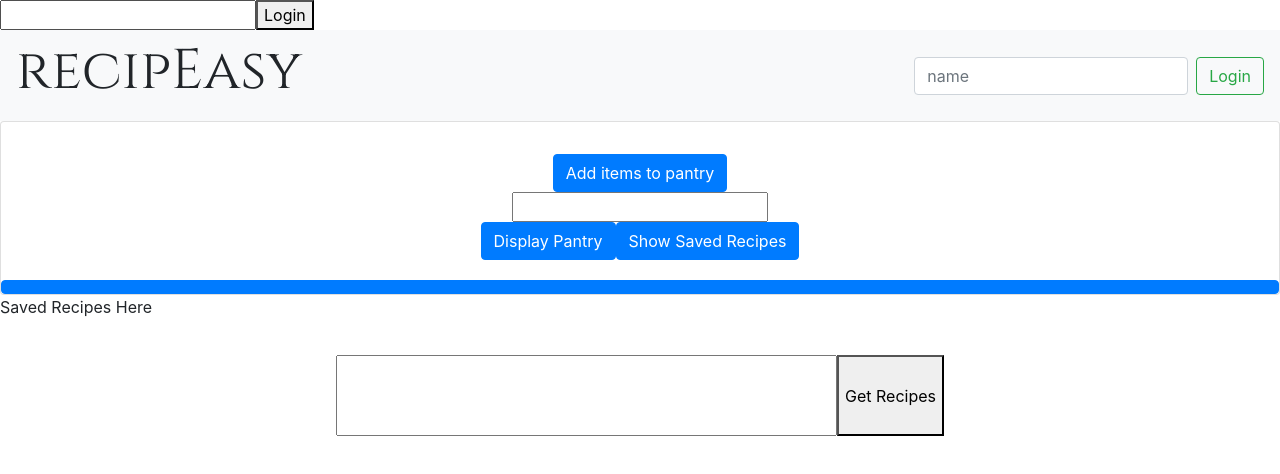
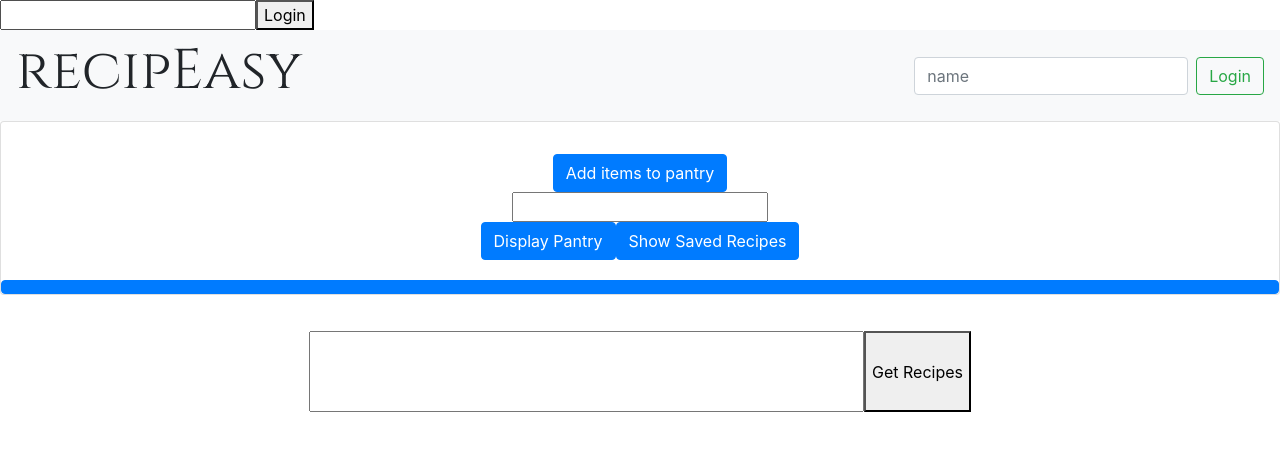
Before and after one commit to therealarcher/final, a React (Create React App) app in the folder front_react_state/: page / in a window 1280 px wide. Shown: the top 474 px of the page. Built offline with nearby package versions, Linux system fonts and the light colour scheme.

Commit message:
adjust search bar and spacing of recipe cards

```diff
--- a/front_react_state/src/App.js
+++ b/front_react_state/src/App.js
@@ -28,7 +28,6 @@ export class GetRecipes extends Component {
   render() {
     return (
       <div>
-        <div>
         <form
           style={{
             display: "flex",
@@ -55,17 +54,13 @@ export class GetRecipes extends Component {
             Get Recipes
           </button>
         </form>
-        </div>
-        <div>
-          <Row>
+
+        <Row style={{ justifyContent: "center" }}>
           {this.props.recipes.map(recipe => {
             const { id } = recipe;
-              return (
-                <RecipeView saved={this.props.saved} key={id} {...recipe} />
-              );
+            return <RecipeView saved={this.props.saved} key={id} {...recipe} />;
           })}
         </Row>
-        </div>
       </div>
     );
   }
@@ -159,7 +154,6 @@ export default class App extends Component {
           recipes={this.state.recipes}
           HandleUpdate={this.HandleUpdate}
         />
-        <Container>
         <Container className="gallery-view">
           <GetRecipes
             handleSubmit={this.handleSubmit}
@@ -167,7 +161,6 @@ export default class App extends Component {
             saved={this.handleSavedRecipe}
           />
         </Container>
-        </Container>
       </Fragment>
     );
   }
--- a/front_react_state/src/NavCard.js
+++ b/front_react_state/src/NavCard.js
@@ -1,6 +1,13 @@
 import React, { Component } from "react";
 import Card from "react-bootstrap/Card";
-import { Button, Nav, Form, FormControl, Row } from "react-bootstrap";
+import {
+  Button,
+  Nav,
+  Form,
+  FormControl,
+  Row,
+  Container
+} from "react-bootstrap";
 import { RecipeView } from "./components/Recipe";
 import uuidv4 from "uuid/v4";
 import IngredientModal from "./components/IngredientModal";
@@ -126,8 +133,8 @@ class NavCard extends Component {
           </Card.Body>
           <Button type="submit"></Button>
         </Card>
-        <div>Saved Recipes Here</div>
-        <Row>
+        <Container>
+          <Row style={{ justifyContent: "center" }}>
             {this.state.savedRecipes.map(savedRecipe => {
               return (
                 <RecipeView
@@ -139,6 +146,7 @@ class NavCard extends Component {
               );
             })}
           </Row>
+        </Container>
       </div>
     );
   }
--- a/front_react_state/src/components/Recipe.js
+++ b/front_react_state/src/components/Recipe.js
@@ -169,7 +169,7 @@ export function RecipeView({ id, name, image, isSaved }) {
   };
   return (
     <Fragment>
-      <Col>
+      <Col style={{ flexGrow: 0 }}>
         <Card
           style={{
             width: "18rem",
--- a/front_react_state/src/styles/search.css
+++ b/front_react_state/src/styles/search.css
@@ -6,6 +6,7 @@
   font-size: 30px;
   padding: 16px 16px;
   color: #444;
+  width: 50%;
 }
 
 .search-label {
```
Lines whose indentation alone changed are shown as unchanged.
